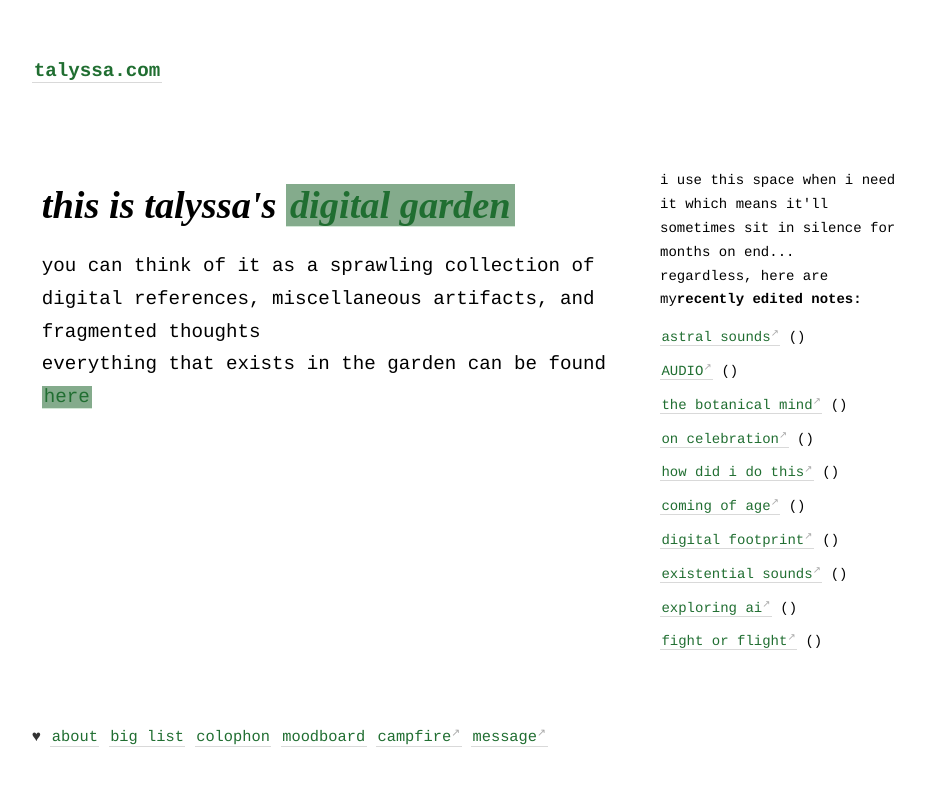
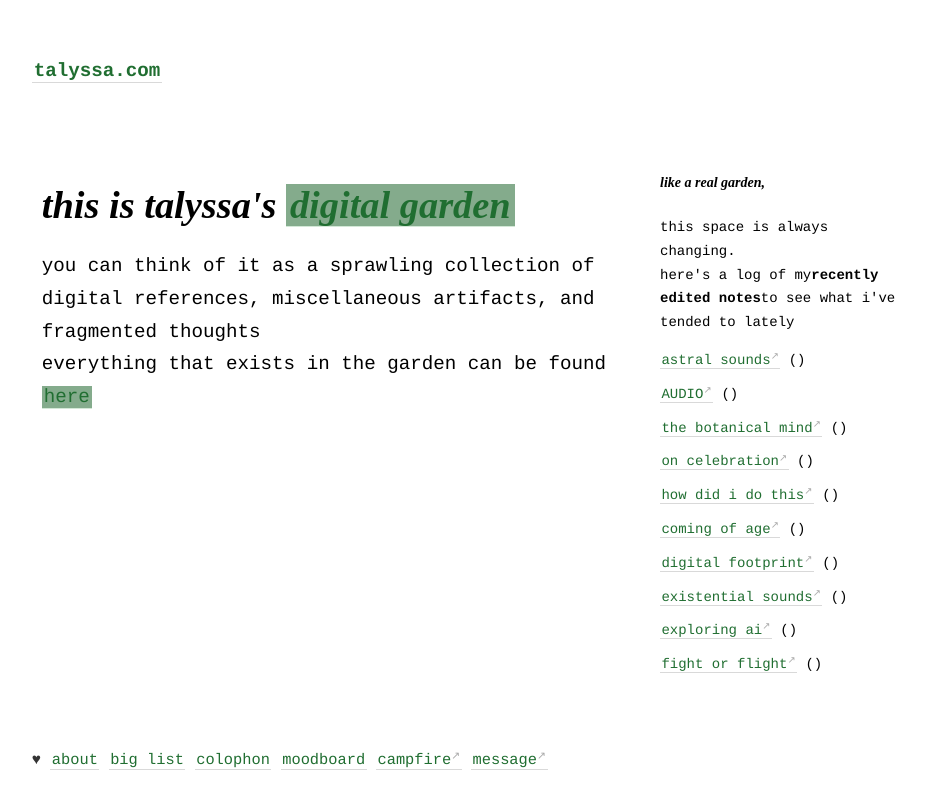
Before and after one commit to geminiworms/talyssagarden.github.io, a Jekyll site: the page built from _pages/index.md, in a window 1280 px wide. Shown: the top 809 px of the page, without its empty margins (45-971 px from the left). Built offline with Jekyll 4.4.1, drawn with Linux system fonts in a browser that asks for light colours.

Commit message:
Update index.md

```diff
--- a/_pages/index.md
+++ b/_pages/index.md
@@ -44,7 +44,7 @@ permalink: /
       <p>you can think of it as a sprawling collection of digital references, miscellaneous artifacts, and fragmented thoughts<br>everything that exists in the garden can be found <a class="internal-link" href="/web">here</a></p>
     </div>
     <div class="right-column">
-      <p>i use this space when i need it which means it'll sometimes sit in silence for months on end...<br>regardless, here are my<b>recently edited notes:</b></p>
+      <p><h4>like a real garden,</h4><br>this space is always changing.<br>here's a log of my<b>recently edited notes</b>to see what i've tended to lately</p>
       <ul>
         {% assign sorted_pages = site.notes | sort: "last_modified_at" %}
         {% for i in (0..9) %}
```
